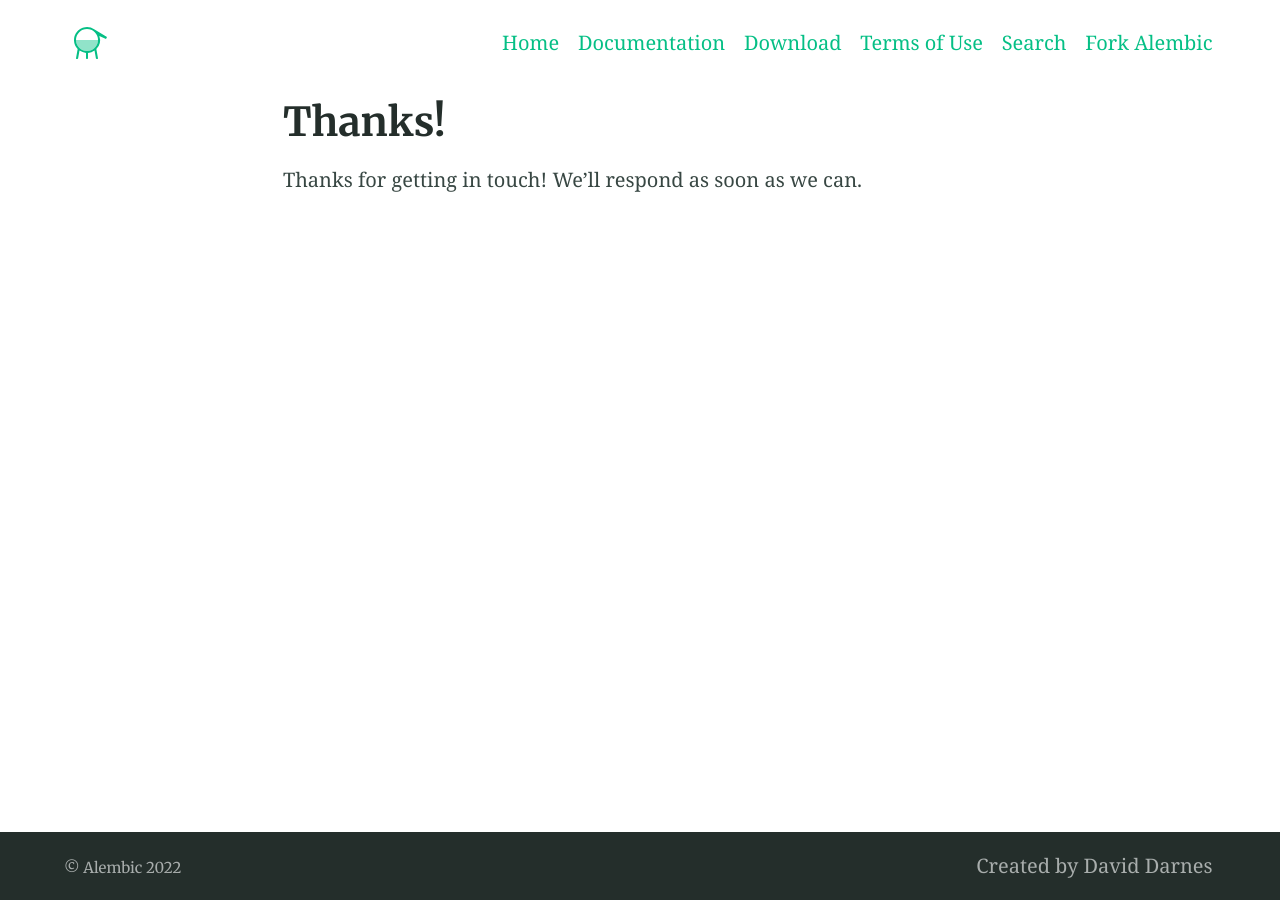
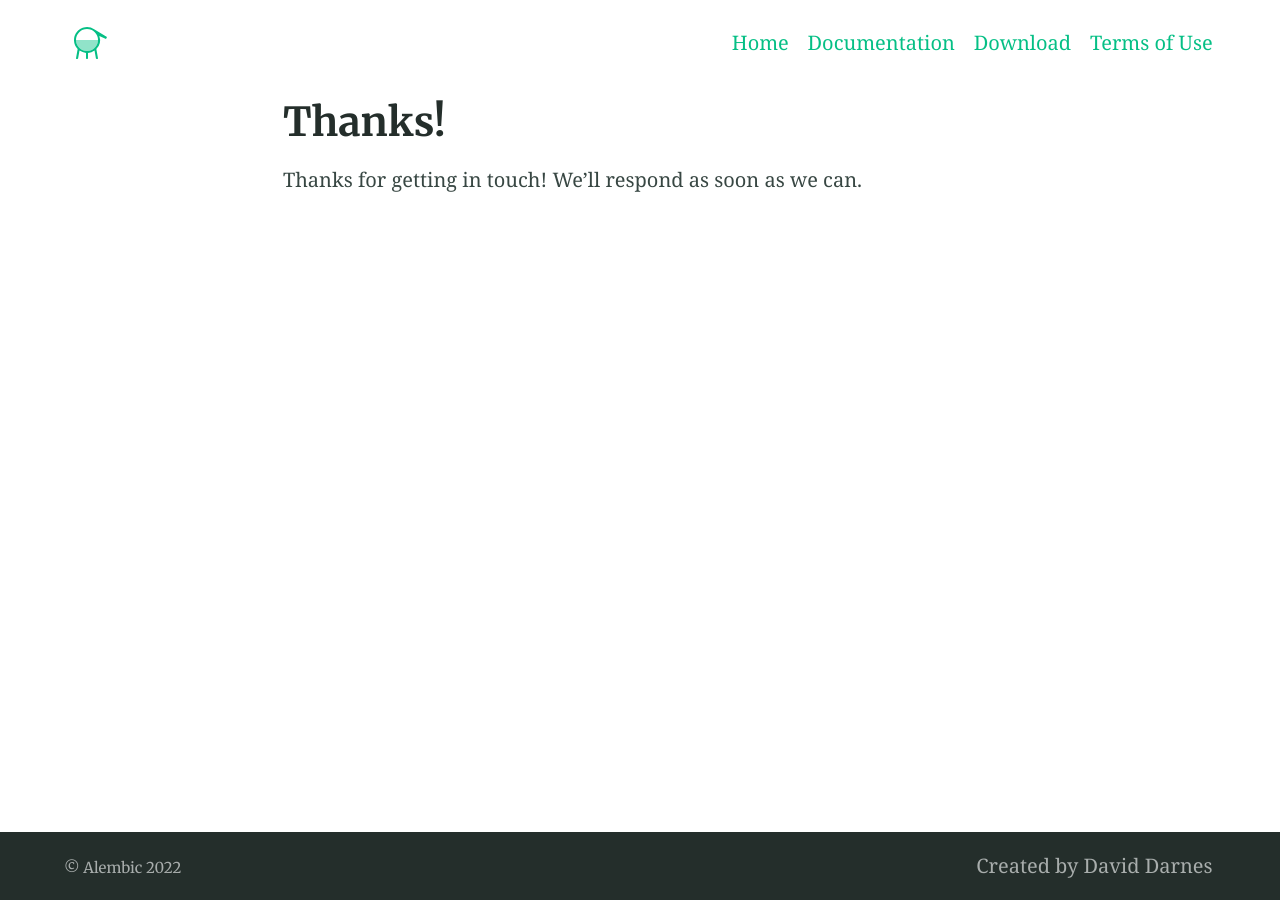
Before and after one commit to HKU-DeepAccident/HKU-DeepAccident.github.io, a Jekyll site: the page built from thanks.md, in a window 1280 px wide. Built offline with Jekyll 4.4.1, drawn with Linux system fonts in a browser that asks for light colours.

Commit message:
first_debug_update_template

```diff
--- a/_config.yml
+++ b/_config.yml
@@ -129,10 +129,7 @@ navigation_header:
   url: /Download/
 - title: Terms of Use
   url: /Terms_of_Use/
-- title: Search
-  url: /search/
-- title: Fork Alembic
-  url: https://github.com/daviddarnes/alembic
+
 
 navigation_footer:
 - title: Created by David Darnes
```
